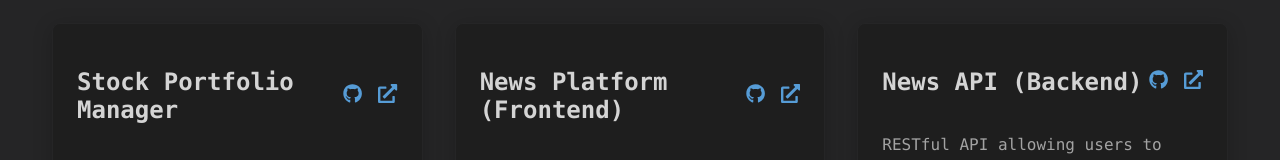
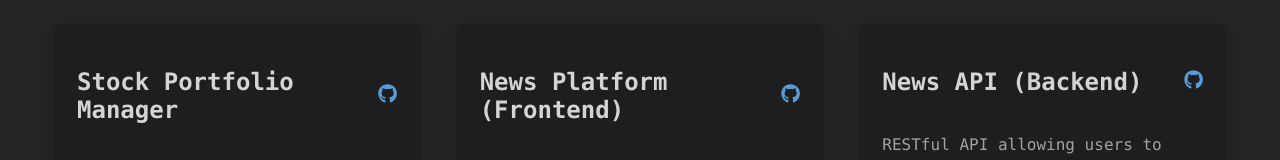
Before and after one commit to Jfloyd7720/portfolio, a React (Vite) app: page /projects in a window 1280 px wide. Shown: the part 276-436 px from the top of the page. Built offline with nearby package versions, Linux system fonts and the light colour scheme.

Commit message:
remove demo

```diff
--- a/package.json
+++ b/package.json
@@ -24,6 +24,7 @@
     "eslint": "^9.21.0",
     "eslint-plugin-react-hooks": "^5.1.0",
     "eslint-plugin-react-refresh": "^0.4.19",
+    "gh-pages": "^6.3.0",
     "globals": "^15.15.0",
     "vite": "^6.2.0"
   }
--- a/src/Projects.jsx
+++ b/src/Projects.jsx
@@ -16,7 +16,6 @@ const Projects = () => {
       ],
       technologies: ["React", "JavaScript", "Chart.js", "Financial APIs"],
       github: "https://github.com/Jfloyd7720/Stock-Portfolio-Manager",
-      demo: "#",
     },
     {
       id: 2,
@@ -32,7 +31,6 @@ const Projects = () => {
       ],
       technologies: ["React", "JavaScript", "CSS", "Axios"],
       github: "https://github.com/Jfloyd7720/FE-Project-NC-News",
-      demo: "#",
     },
     {
       id: 3,
@@ -48,7 +46,6 @@ const Projects = () => {
       ],
       technologies: ["Node.js", "Express", "PostgreSQL", "Jest"],
       github: "https://github.com/Jfloyd7720/Northcoders-News-API",
-      demo: "#",
     },
   ];
 
@@ -77,16 +74,6 @@ const Projects = () => {
                 >
                   <FaGithub className="project-icon" />
                 </a>
-                {project.demo && (
-                  <a
-                    href={project.demo}
-                    target="_blank"
-                    rel="noopener noreferrer"
-                    aria-label="Live demo"
-                  >
-                    <FaExternalLinkAlt className="project-icon" />
-                  </a>
-                )}
               </div>
             </div>
 
```
Also changed, not shown: 1 other file (tests, documents, lock files or other folders).
